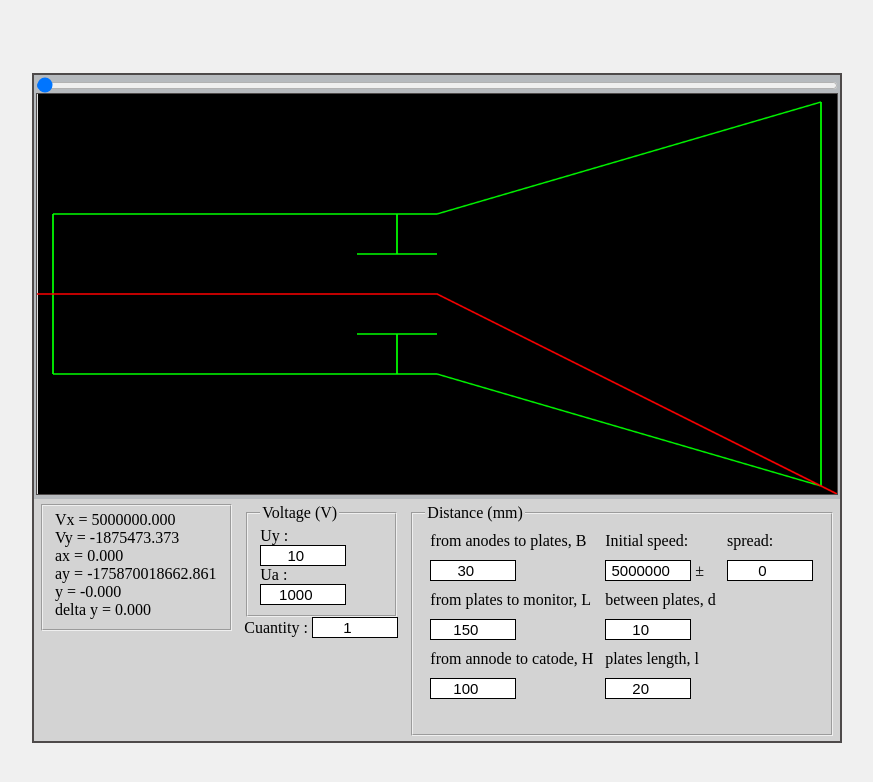
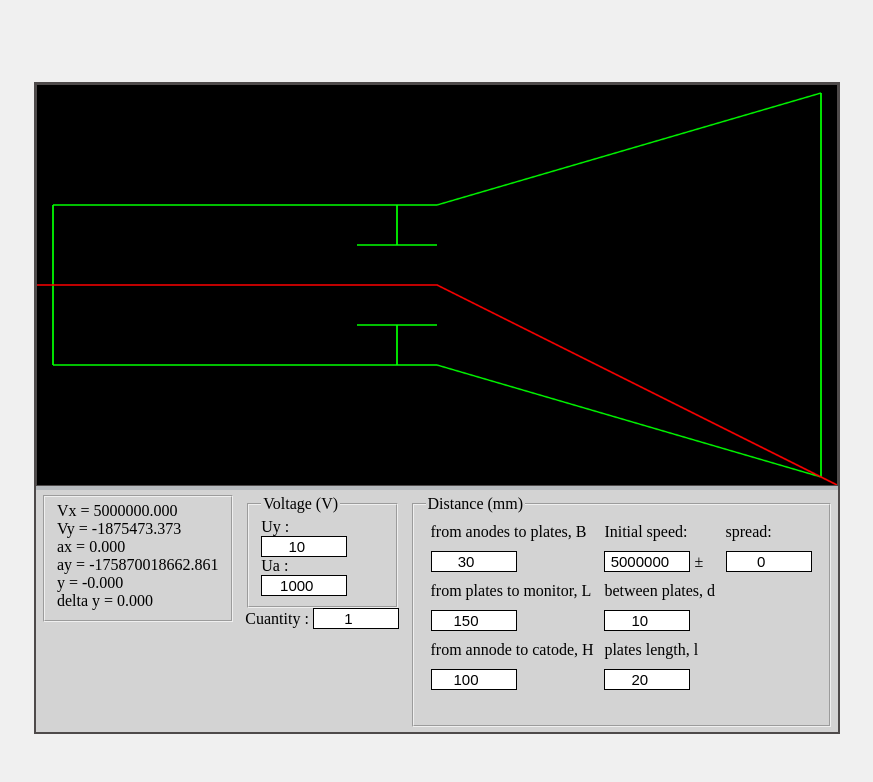
Before and after one commit to Forgesxx/CRTdrawing, a website: page docs/index.html in a window 1280 px wide. Shown: the whole page, without its empty margins (203-1076 px from the left). Drawn offline with Linux system fonts and the light colour scheme.

Commit message:
Unneeded code removed.

```diff
--- a/docs/index.html
+++ b/docs/index.html
@@ -14,7 +14,6 @@
         <script type="text/javascript" src="index.js"></script>
     </head>
     <body>
-        <input type="range" id="LinePos" name="LinePos" min="0" max="1000" class="uniqueStyle" value="0" oninput="updateUI()" ><br>
         <canvas id="canvas" width="1000" height="600">  </canvas>
 
         <table style="margin: auto;">
--- a/docs/index.js
+++ b/docs/index.js
@@ -12,7 +12,6 @@ function collectInputParameters()
         l:                Number(document.getElementById("l").value),
         SpreadForSpeed:   Number(document.getElementById("SpreadForSpeed").value),
         Vx:               Number(document.getElementById("Vx").value),
-        LinePos:          Number(document.getElementById("LinePos").value),
         Cuantity:         Number(document.getElementById("cuantity").value),
     };
     return result;
@@ -45,7 +44,6 @@ function updateUI()
 
     graphicParamters.laserDeflection = calculatedParameters.deflection;
     graphicParamters.laserDeflections = calculateDeflections(calculatedParameters.deflection, spread);
-    graphicParamters.linePos = inputParameters.LinePos;
 
     view.drawDiagram(graphicParamters);
     displayCalculatedParameters(calculatedParameters);
--- a/docs/view.js
+++ b/docs/view.js
@@ -104,22 +104,12 @@ class View
         this.ctx.stroke();
     }
 
-    drawVerticalLine(linePos)
-    {
-        this.ctx.strokeStyle = "white";
-        this.ctx.beginPath();
-        this.ctx.moveTo(linePos, 0);
-        this.ctx.lineTo(linePos, this.canvas.height);
-        this.ctx.stroke();
-    }
-
     drawDiagram(graphicParamters)
     {
         this.clearCanvas();
         this.drawTube();
         this.drawPlates();
         this.drawLaser(graphicParamters.laserDeflection);
-        this.drawVerticalLine(graphicParamters.linePos);
         for (let i = 0; i < graphicParamters.laserDeflections.length; i++)
         {
             this.drawLaser(graphicParamters.laserDeflections[i]);
```
